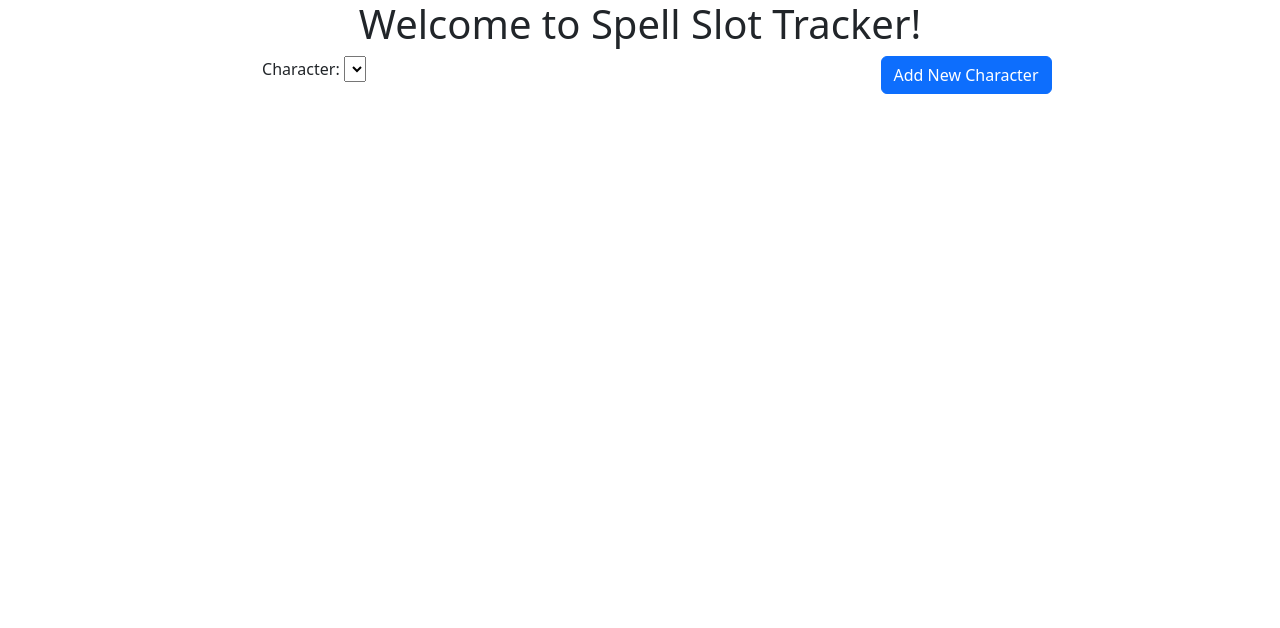
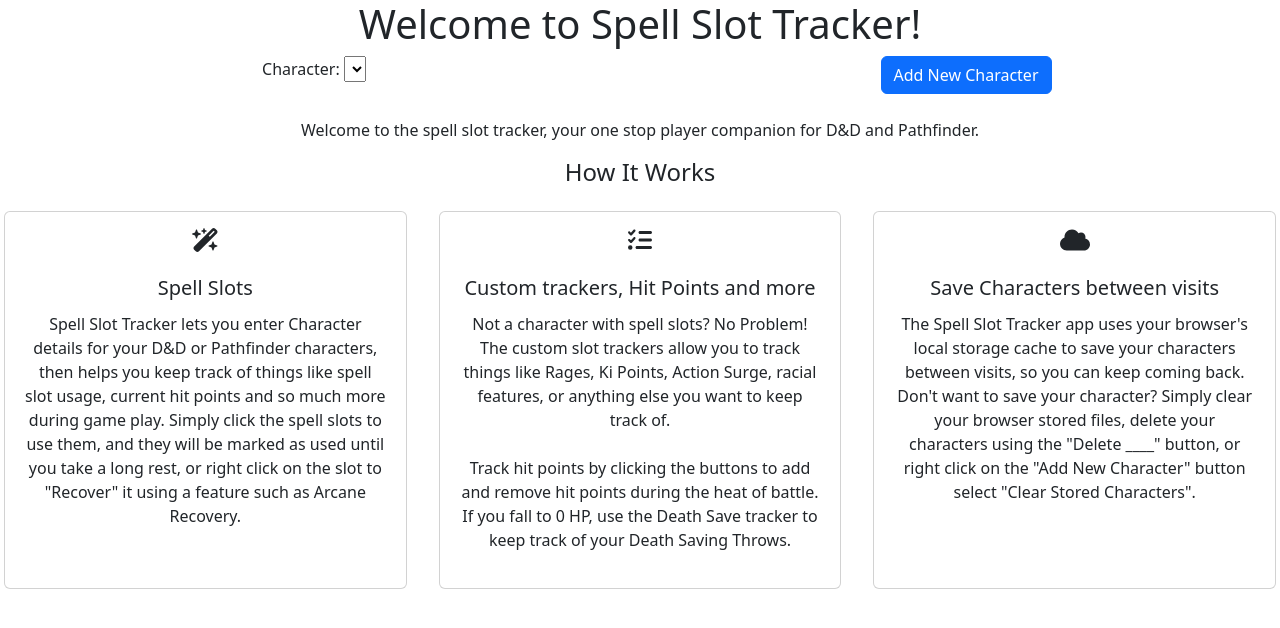
Before and after one commit to armartin0812/SpellSlotTracker, an Angular app: page / in a window 1280 px wide. Shown: the top 628 px of the page. Built offline with nearby package versions, Linux system fonts and the light colour scheme.

Commit message:
Adding Font Awesome. Adding title page content. Adding help icons.

```diff
--- a/package.json
+++ b/package.json
@@ -21,6 +21,9 @@
     "@angular/platform-browser": "^15.1.0",
     "@angular/platform-browser-dynamic": "^15.1.0",
     "@angular/router": "^15.1.0",
+    "@fortawesome/angular-fontawesome": "^0.12.1",
+    "@fortawesome/fontawesome-svg-core": "^6.2.1",
+    "@fortawesome/free-solid-svg-icons": "^6.2.1",
     "@ng-bootstrap/ng-bootstrap": "^14.0.1",
     "@popperjs/core": "^2.11.6",
     "bootstrap": "^5.2.3",
--- a/src/app/app.component.html
+++ b/src/app/app.component.html
@@ -65,3 +65,43 @@
     ></character-editor>
   </div>
 </div>
+<div *ngIf="!editCharacterObj && !selectedCharacter">
+  <br/>
+  <div class="row">
+    <div class="col">
+      <p>
+        Welcome to the spell slot tracker, your one stop player companion for D&D and Pathfinder.
+      </p>
+    </div>
+  </div>
+  <div class="row">
+      <h4>How It Works</h4>
+    <div class="col card p-3 m-3">
+      <fa-icon [icon]="faMagicWandSparkles" size="xl"></fa-icon>
+      <br/>
+      <h5>Spell Slots</h5>
+      <p style="padding: 4px;">
+        Spell Slot Tracker lets you enter Character details for your D&D or Pathfinder characters, then helps you keep track of things like spell slot usage, current hit points and so much more during game play.
+        Simply click the spell slots to use them, and they will be marked as used until you take a long rest, or right click on the slot to "Recover" it using a feature such as Arcane Recovery.
+      </p>
+    </div>
+    <div class="col card p-3 m-3">
+      <fa-icon [icon]="faListCheck" size="xl"></fa-icon>
+      <br/>
+      <h5>Custom trackers, Hit Points and more</h5>
+      <p style="padding: 4px">
+        Not a character with spell slots? No Problem! The custom slot trackers allow you to track things like Rages, Ki Points, Action Surge, racial features, or anything else you want to keep track of.
+        <br/><br/>
+        Track hit points by clicking the buttons to add and remove hit points during the heat of battle. If you fall to 0 HP, use the Death Save tracker to keep track of your Death Saving Throws.
+      </p>
+    </div>
+    <div class="col card p-3 m-3">
+      <fa-icon [icon]="faCloud" size="xl"></fa-icon>
+      <br/>
+      <h5>Save Characters between visits</h5>
+      <p style="padding: 4px;">
+        The Spell Slot Tracker app uses your browser's local storage cache to save your characters between visits, so you can keep coming back. Don't want to save your character? Simply clear your browser stored files, delete your characters using the "Delete ____" button, or right click on the "Add New Character" button select "Clear Stored Characters".
+      </p>
+    </div>
+  </div>
+</div>
--- a/src/app/app.component.ts
+++ b/src/app/app.component.ts
@@ -1,4 +1,5 @@
 import { Component, OnInit } from '@angular/core';
+import { faCloud, faMagicWandSparkles, faListCheck } from '@fortawesome/free-solid-svg-icons';
 import { initializeSpellSlots } from "src/assets/functions";
 import { Character } from "../assets/models";
 
@@ -8,6 +9,11 @@
   styleUrls: ['./app.component.scss']
 })
 export class AppComponent {
+  //Font Awesome icons
+  faCloud = faCloud;
+  faMagicWandSparkles = faMagicWandSparkles;
+  faListCheck = faListCheck;
+
   title = 'Spell Slot Tracker';
   characters: Character[] = [];
   selectedCharacter: Character | undefined;
--- a/src/app/app.module.ts
+++ b/src/app/app.module.ts
@@ -10,7 +10,8 @@
 import { CharacterEditorComponent } from "./character-editor/character-editor.component";
 import { NgbModule } from "@ng-bootstrap/ng-bootstrap"
 import { MatSlideToggleModule } from '@angular/material/slide-toggle';
-import { MatRadioModule } from '@angular/material/radio'
+import { MatRadioModule } from '@angular/material/radio';
+import { FontAwesomeModule } from '@fortawesome/angular-fontawesome'
 
 @NgModule({
   declarations: [
@@ -26,7 +27,8 @@
     CdkMenuModule,
     MatSlideToggleModule,
     MatRadioModule,
-    NgbModule
+    NgbModule,
+    FontAwesomeModule
   ],
   providers: [],
   bootstrap: [AppComponent]
--- a/src/app/character-editor/character-editor.component.html
+++ b/src/app/character-editor/character-editor.component.html
@@ -27,6 +27,15 @@
           <option [value]="11">Warlock</option>
           <option [value]="12">Wizard</option>
         </select>
+        <button
+          type="button"
+          class="btn btn-help"
+          placement="end"
+          ngbPopover="This dropdown only shows basic class alignments. If you are multi-classed, pick the class you have taken more levels in"
+          popoverTitle="Helpful Tip"
+        >
+          ?
+        </button>
       </div>
     </div>
     <div class="row">
--- a/src/app/character-sheet/character-sheet.component.html
+++ b/src/app/character-sheet/character-sheet.component.html
@@ -38,7 +38,17 @@
     </div>
     <br/>
     <div class="row">
-      <h4>HP</h4>
+      <h4>HP
+        <button
+          type="button"
+          class="btn btn-help"
+          placement="top"
+          ngbPopover="Use the buttons to quickly add and subtract hit points, or type your HP into the textbox. If you reach 0 HP, a tracker for Death Saving throws will appear"
+          popoverTitle="Helpful Tip"
+        >
+          ?
+        </button>
+      </h4>
       <div class="col">
         <button
           type="button"
@@ -148,11 +158,31 @@
         >
           Long Rest
         </button>
+        <button
+          type="button"
+          class="btn btn-help"
+          placement="end"
+          ngbPopover="Long Rest will reset you hit points to maximum, and refresh all your used spell slots."
+          popoverTitle="Helpful Tip"
+        >
+          ?
+        </button>
       </div>
     </div>
   </div>
   <div class="col">
-    <h3>Slots</h3>
+    <h3>Slots
+      <button
+        type="button"
+        class="btn btn-help"
+        placement="top"
+        ngbPopover="Click on a spell slot to mark it as used. Right click on a used spell slot to Recover it"
+        popoverTitle="Helpful Tip"
+      >
+        ?
+      </button>
+    </h3>
+
     <div class="row" *ngFor="let s of character.spells">
       <div class="slotRow align-left">
         <ng-container *ngFor="let l of s.slots">
--- a/src/index.html
+++ b/src/index.html
@@ -2,7 +2,7 @@
 <html lang="en">
 <head>
   <meta charset="utf-8">
-  <title>Spell Slot Tracker</title>
+  <title>Spell Slot Tracker | player companion for D&D 5e/Pathfinder</title>
   <base href="/">
   <meta name="viewport" content="width=device-width, initial-scale=1">
   <link rel="icon" type="image/x-icon" href="favicon.ico">
--- a/src/styles.scss
+++ b/src/styles.scss
@@ -43,6 +43,23 @@
 
 .align-right {
     text-align: right;
+}
+
+.btn-help {
+    height: 15px;
+    width: 15px;
+    background: #ccc;
+    text-align: center;
+    border-radius: 100% !important;
+    cursor: pointer;
+    font-size: 10px !important;
+    border: solid 1px gray !important;
+    padding: 0px !important;
+    margin: 2px;
+}
+
+.btn-help:hover {
+    background: gray !important;
 }
 
 .cdk-overlay-container {
```
Also changed, not shown: 6 other files (tests, documents, lock files or other folders).
